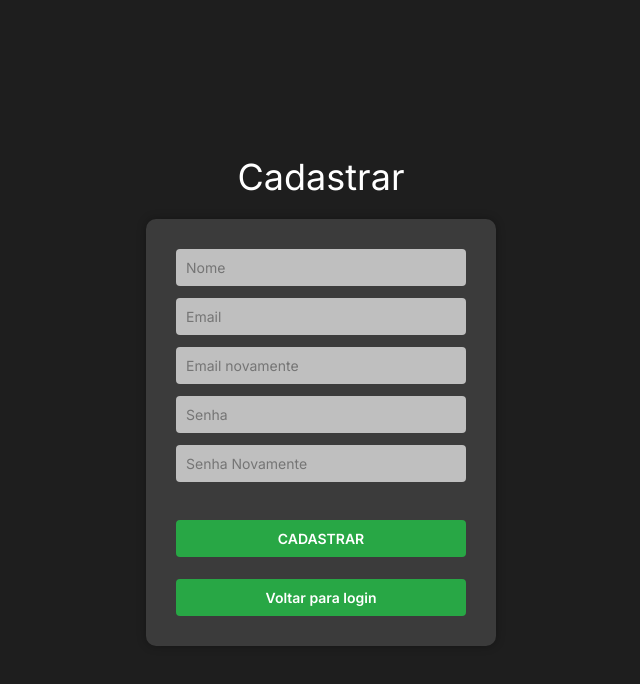
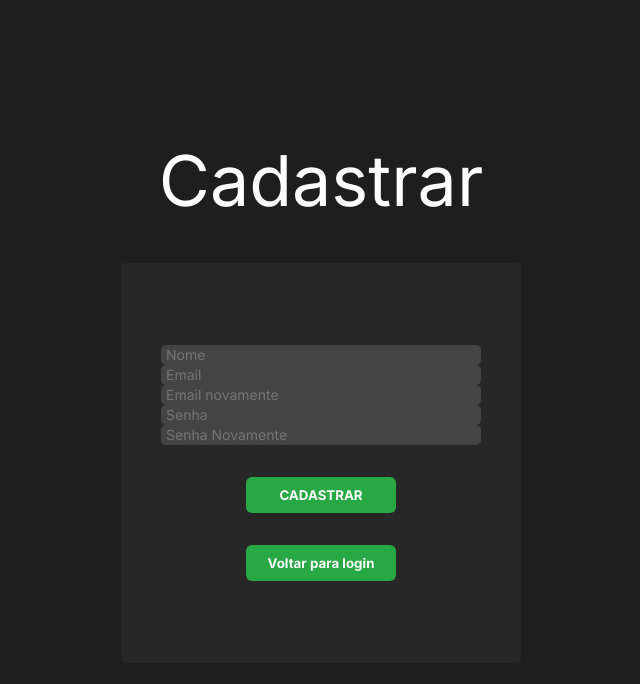
Before and after one commit to Eike94/SilkOs, a React (Vite) app: page /Cadastro in a window 1280 px wide. Shown: the top 684 px of the page, without its empty margins (319-959 px from the left). Built offline with nearby package versions, Linux system fonts and the light colour scheme.

Commit message:
Update CadastrarPage.module.css

```diff
--- a/src/components/CadastrarPage/CadastrarPage.module.css
+++ b/src/components/CadastrarPage/CadastrarPage.module.css
@@ -1,71 +1,63 @@
-@import url('https://fonts.googleapis.com/css2?family=Inter:wght@400;600&display=swap');
+@import url('https://fonts.googleapis.com/css2?family=Inter:ital,opsz,wght@0,14..32,100..900;1,14..32,100..900&display=swap');
 
 * {
     padding: 0;
     margin: 0;
-  box-sizing: border-box;
-  font-family: 'Inter', sans-serif;
+    font-family: "Inter", sans-serif;
 }
 
 .body {
-  background-color: #1e1e1e;
-  min-height: 100vh;
     display: flex;
     justify-content: center;
     align-items: center;
-  color: white;
     flex-direction: column;
+    width: 100vw;
+    height: 100vh;
+    gap: 40px;
+    background-color: #1e1e1e;
+    color: #fff;
 }
 
 .titleCadastrar p {
-  font-size: 36px;
-  margin-bottom: 20px;
+    font-size: 70px;
 }
 
 .container {
-  background-color: #3b3b3b;
-  padding: 30px;
-  border-radius: 10px;
-  width: 90%;
-  max-width: 350px;
-  box-shadow: 0 0 10px rgba(0, 0, 0, 0.3);
+    display: flex;
+    justify-content: center;
+    align-items: center;
+    flex-direction: column;
+    height: 50%;
+    width: 400px;
+    gap: 10px;
+    border-radius: 5px;
+    background-color: #272727;
 }
 
 .formCadastrar {
     display: flex;
+    justify-content: center;
+    align-items: center;
     flex-direction: column;
-  gap: 12px;
+    padding: 10px;
+    width: 100%;
 }
 
 .formCadastrar input {
-  background-color: #bfbfbf;
+    width: 80%;
+    height: 20px;
+    padding: 5px;
+    border-radius: 5px;
     border: none;
-  border-radius: 4px;
-  padding: 10px;
-  color: #000;
-  font-size: 14px;
+}
+
+.options {
+    width: 100%;
+    display: flex;
+    justify-content: space-around;
+    align-items: center;
 }
 
 .container button {
-  background-color: #28a745;
-  border: none;
-  color: white;
-  padding: 10px;
-  border-radius: 4px;
-  font-size: 14px;
-  cursor: pointer;
-  margin-top: 10px;
-  width: 100%;
-  font-weight: 600;
+    width: 150px;
 }
-
-.container button:hover {
-  background-color: #218838;
-}
-
-.formCadastrar p {
-  color: #ff4d4d;
-  font-size: 13px;
-  text-align: center;
-  margin-top: 4px;
-}
```
Lines whose indentation alone changed are shown as unchanged.
